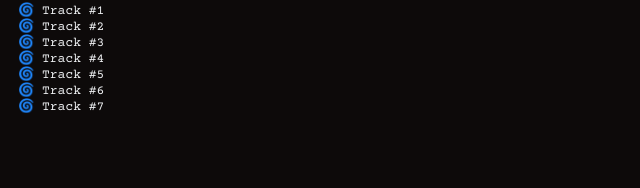
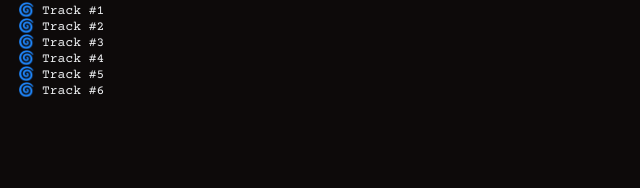
Before and after one commit to jafartouzeau/personnal-website, a Next.js app: page /strudelrepl/track1 in a window 1280 px wide. Shown: the part 229-417 px from the top of the page, without its empty margins (0-640 px from the left). Built offline with nearby package versions, Linux system fonts and the light colour scheme.

Commit message:
update track 2

```diff
--- a/src/app/strudelrepl/data.ts
+++ b/src/app/strudelrepl/data.ts
@@ -205,25 +205,43 @@ $: //n("<b>")
         url: "",
         title: "Track #2",
         code:
-`setCpm(120/4)
+`/*
+  @title Track #2
+  @by FOTF
+*/
 
-const currentScale = "g:minor"
+setCpm(135/4)
+
+let SCALE = "b:minor"
 
 $bass:
 n("<5@4 4@4 6@0.5 7@0.5 0@1.5 0@1.5 0@1.5 0@2.5>*8".sub(14))
-  .scale(currentScale)
+.scale(SCALE)
 .s("<supersaw [supersaw, triangle]>")
-  //.lpf(400)
+.lpf(200)
 .seg(24)//16
 .lpf(tri.range(100,800))
 .lpenv(tri.range(0,2))
-  .distort(2)
+.distort(1)
 .room(.1)
-  .scope()
 
-$drum: stack(
-  s("sbd!4"),
-  s("[- hh:1]!4").decay(.25)
+$acid:
+n("<5@4 4@4 6@0.5 7@0.5 0@1.5 0@1.5 0@1.5 0@1.5 0@1>*8".sub(7))
+.scale(SCALE)
+.s("<sqr,supersaw, triangle>")
+.bpf(280)
+.bpq(6)
+.bpenv(slider(4.72,0,8)) //acid
+.diode(3)
+.distort(1.5)
+.room(.4)
+.delay(.5)
+
+
+$drums: stack(
+  s("<sbd, rolandtr505_bd>*4"),
+  s("<bd:1>*4").distort(.3).room(.7).lpf(200),
+  s("cp").struct("<~ ~ ~ x ~ ~ x ~ ~ ~ ~ x ~ ~ x ~>*16").room(.1).lpf(1000)
 )
 `
     },
@@ -310,19 +328,5 @@ $kick:
      s("bd!4")
      .lpf(600)
       `
-    },
-    "track7": {
-      artist:"FOTF",
-      type:"Original",
-      description:"",
-      url:"/strudelrepl/track7",
-      title:"Track #7",
-      code:`
-/*
-  @title Track #7
-  @by FOTF
-*/
-
-      `
     }
 }
--- a/src/components/side-menu/side-menu.tsx
+++ b/src/components/side-menu/side-menu.tsx
@@ -106,12 +106,6 @@ export default function SideMenu() {
                         🌀 Track #6
                     </Link>
                 </ol>
-                <ol className={styles.link}>
-                    <Link href={`/strudelrepl/track7`}>
-                        🌀 Track #7
-                    </Link>
-                </ol>
-
         </nav>
     )
 }
```
Lines whose indentation alone changed are shown as unchanged.
